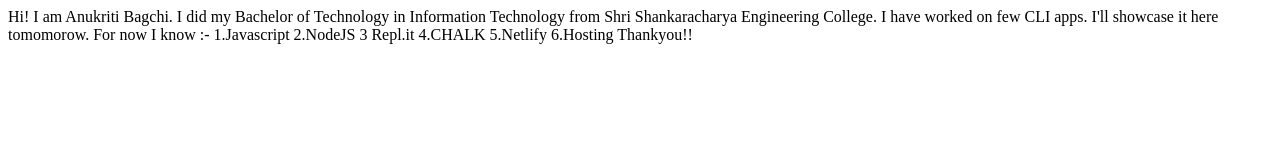
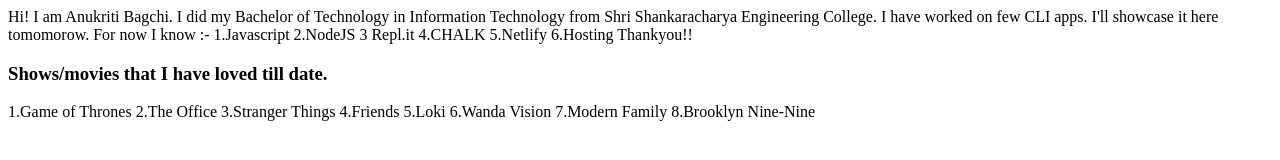
Before and after one commit to anukriti-bagchi/anukriti-bagchi, a plain HTML site: page index.html in a window 1280 px wide. Drawn offline with Linux system fonts and the light colour scheme.

Commit message:
updated  fav shows

```diff
--- a/index.html
+++ b/index.html
@@ -24,5 +24,16 @@
 
     Thankyou!!
 
+    <h3>Shows/movies that I have loved till date.</h3>
+    1.Game of Thrones
+    2.The Office
+    3.Stranger Things
+    4.Friends
+    5.Loki
+    6.Wanda Vision
+    7.Modern Family
+    8.Brooklyn Nine-Nine
+
+
 </body>
 </html>
```
